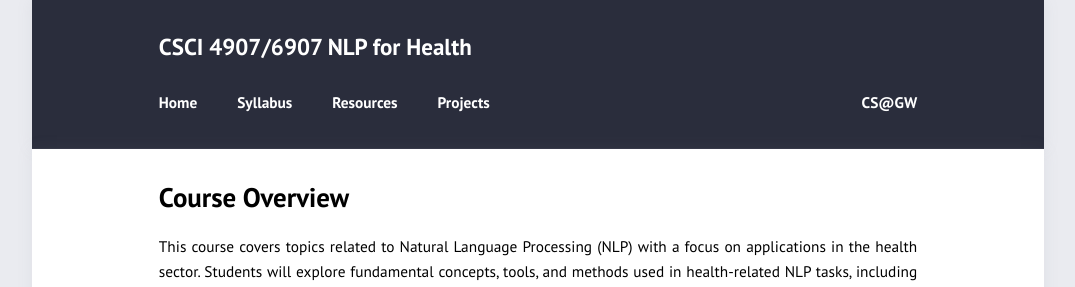
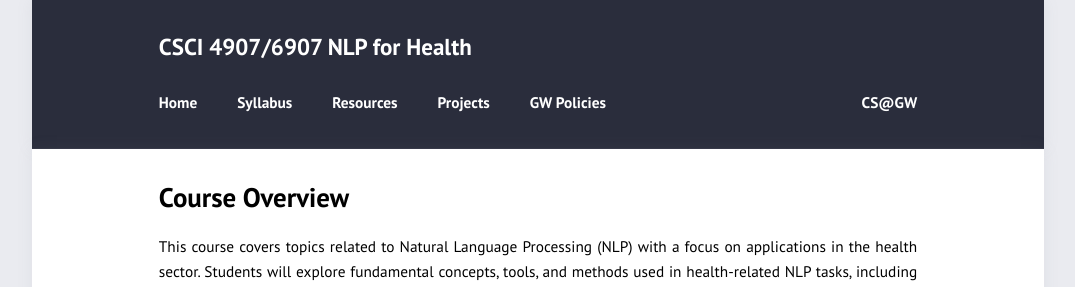
Before and after one commit to azirikly/nlp4health-fall25, a Jekyll site: the page built from index.md, in a window 1280 px wide. Shown: the top 287 px of the page, without its empty margins (102-1177 px from the left). Built offline with Jekyll 4.4.1, drawn with Linux system fonts in a browser that asks for light colours.

Commit message:
Update _config.yml

```diff
--- a/_config.yml
+++ b/_config.yml
@@ -23,6 +23,7 @@ navigation:                     # accepts {file, title, url, icon, sidebaricon}
   - {file: "syllabus.md", title: Syllabus, sidebaricon: syllabus}
   - {file: "resources.md", title: Resources, sidebaricon: resources}
   - {file: "projects.md", title: Projects, sidebaricon: projects}
+  - {file: "policies.md", title: GW Policies, sidebaricon: policies}
   #- {file: "README.md", sidebaricon: address-card}
 
 external:                       # accepts {file, title, url, icon, sidebaricon}
```
